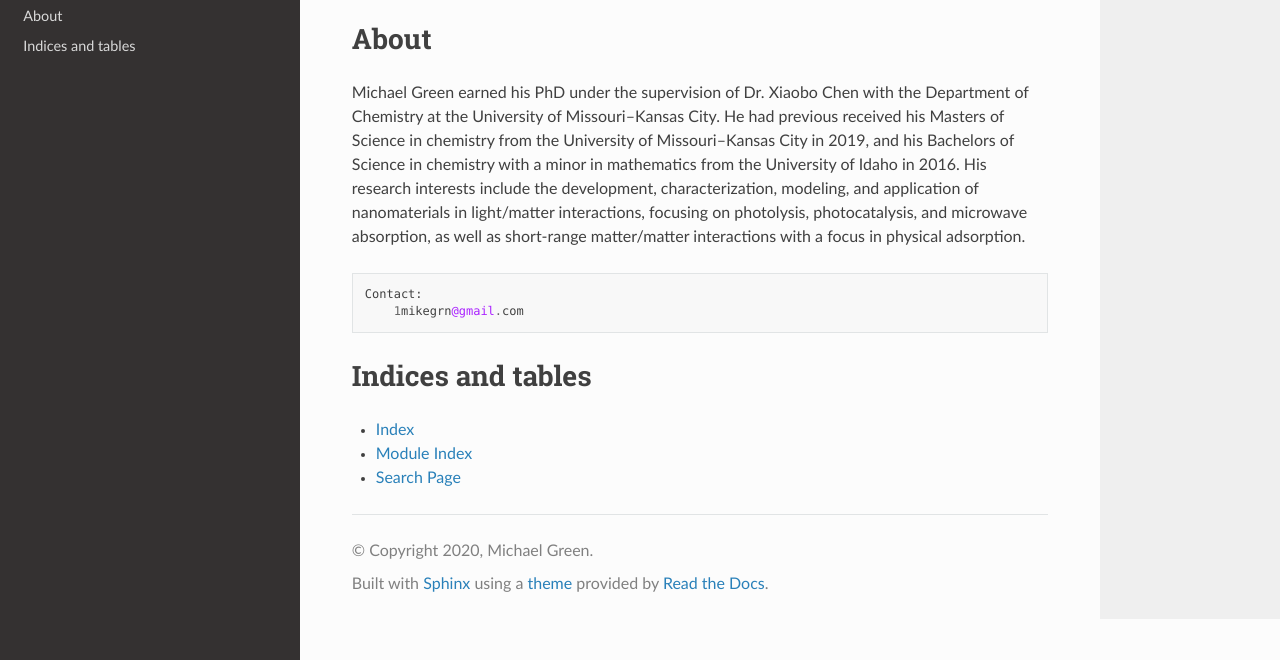
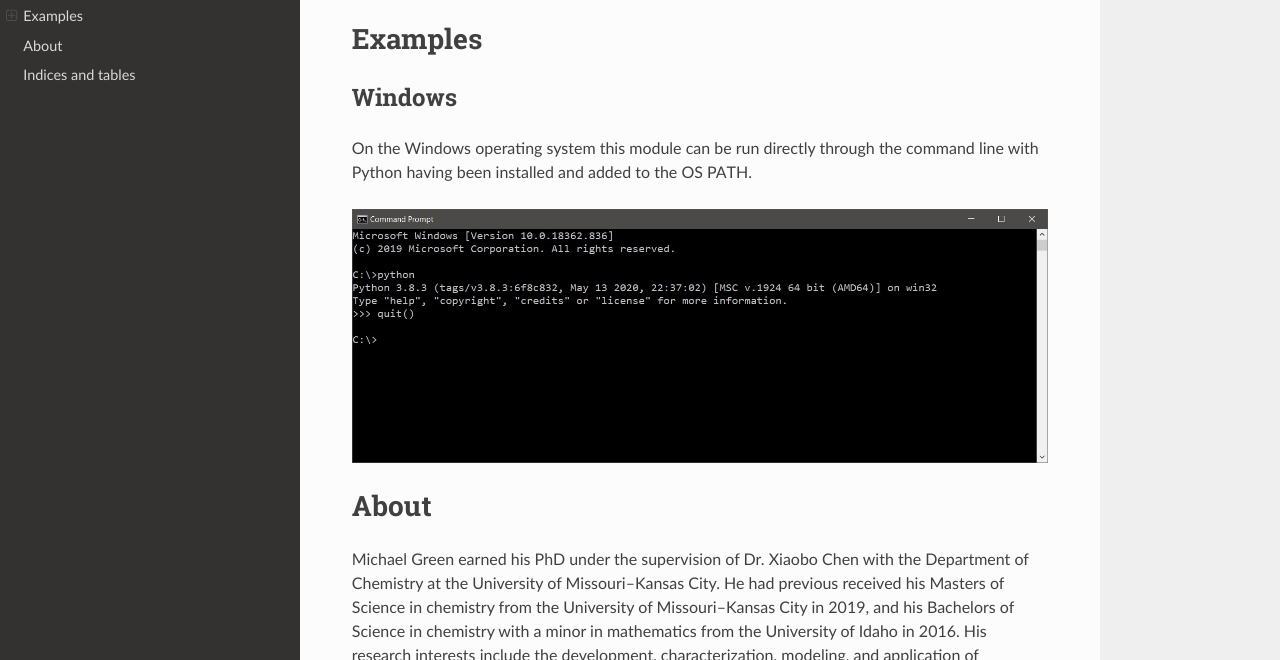
Before and after one commit to 1mikegrn/NNA_Challenge, a Sphinx documentation site: the page built from sphinx/index.rst, in a window 1280 px wide and 900 px high, scrolled down 2401 px, cut to the strip 240-900 px from the top of the window. Built offline with Sphinx 7.4.7 and the Read the Docs theme 2.0.0, drawn with Linux system fonts in a browser that asks for light colours.

Commit message:
adding images/examples

```diff
--- /dev/null
+++ b/sphinx/examples.rst
@@ -0,0 +1,10 @@
+Examples
+========
+
+Windows
++++++++
+
+On the Windows operating system this module can be run directly through the
+command line with Python having been installed and added to the OS PATH.
+
+.. image:: /images/image_1.jpg
--- a/sphinx/index.rst
+++ b/sphinx/index.rst
@@ -37,6 +37,8 @@ NNA_Challenge
 .. automodule:: NNA_Challenge.src.tools.brute
    :members:
 
+.. include:: /examples.rst
+
 .. include:: /about.rst
 
 .. toctree::
```
Also changed, not shown: sphinx/images/image_1.jpg (added), sphinx/images/image_2.jpg (added), sphinx/images/image_3.jpg (added), sphinx/images/image_4.jpg (added), sphinx/images/image_5.jpg (added), sphinx/images/image_6.jpg (added).
